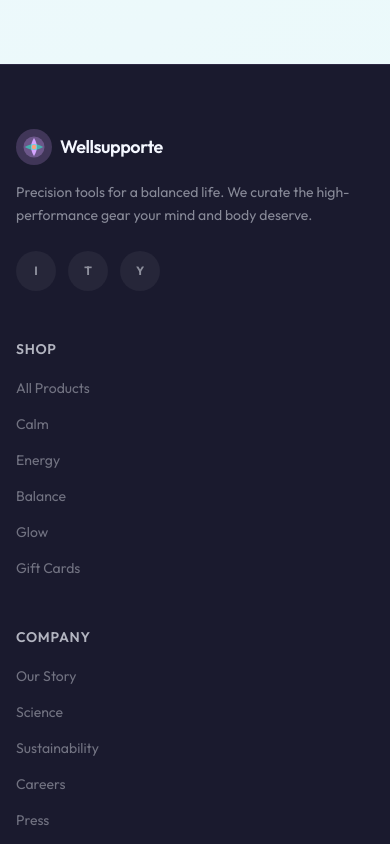
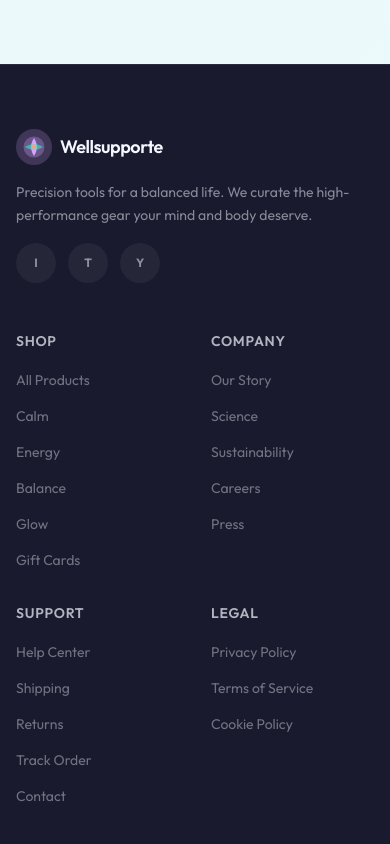
Before and after one commit to Akbarkhon-Avazkhonov/wellsupporte.com, a Next.js app: page / in a window 390 px wide. Shown: the part 9120-9964 px from the top of the page. Built offline with nearby package versions, Linux system fonts and the light colour scheme.

Commit message:
feat: restructure footer layout\n\nBrand and links in horizontal rows, mobile responsive.

```diff
--- a/components/site-footer.tsx
+++ b/components/site-footer.tsx
@@ -9,9 +9,8 @@ export function SiteFooter() {
   return (
     <footer className="border-t border-orchid/10 bg-deep">
       <div className="mx-auto max-w-7xl px-4 py-16 sm:px-6 lg:px-8">
-        <div className="grid gap-12 lg:grid-cols-5">
-          {/* Brand column */}
-          <div className="lg:col-span-2">
+        {/* Brand row */}
+        <div className="flex flex-col items-start gap-4 sm:flex-row sm:items-center sm:justify-between">
           <div className="flex items-center gap-2">
             <div className="flex h-9 w-9 items-center justify-center rounded-full bg-orchid/20">
               <svg
@@ -37,12 +36,12 @@ export function SiteFooter() {
               Wellsupporte
             </span>
           </div>
-            <p className="mt-4 max-w-sm text-sm leading-relaxed text-cloud/50">
+          <p className="max-w-md text-sm leading-relaxed text-cloud/50">
             Precision tools for a balanced life. We curate the
             high-performance gear your mind and body deserve.
           </p>
           {/* Social links */}
-            <div className="mt-6 flex gap-3">
+          <div className="flex gap-3">
             {["Instagram", "Twitter", "YouTube"].map((platform) => (
               <a
                 key={platform}
@@ -58,7 +57,8 @@ export function SiteFooter() {
           </div>
         </div>
 
-          {/* Link columns */}
+        {/* Link columns - all four on one horizontal row */}
+        <div className="mt-12 grid grid-cols-2 gap-8 sm:grid-cols-4">
           {Object.entries(footerLinks).map(([title, links]) => (
             <div key={title}>
               <h3 className="mb-4 text-sm font-semibold uppercase tracking-wider text-cloud/70">
```
Lines whose indentation alone changed are shown as unchanged.
